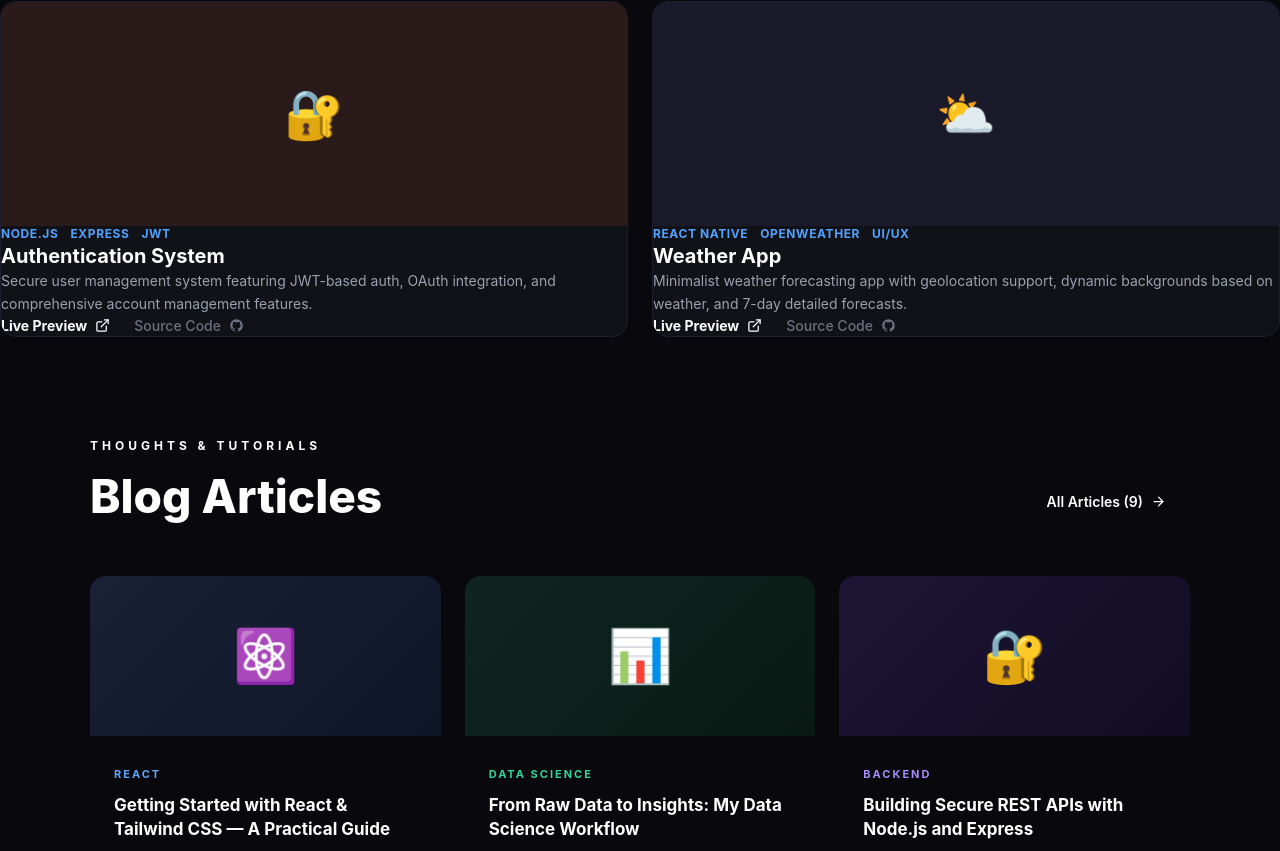
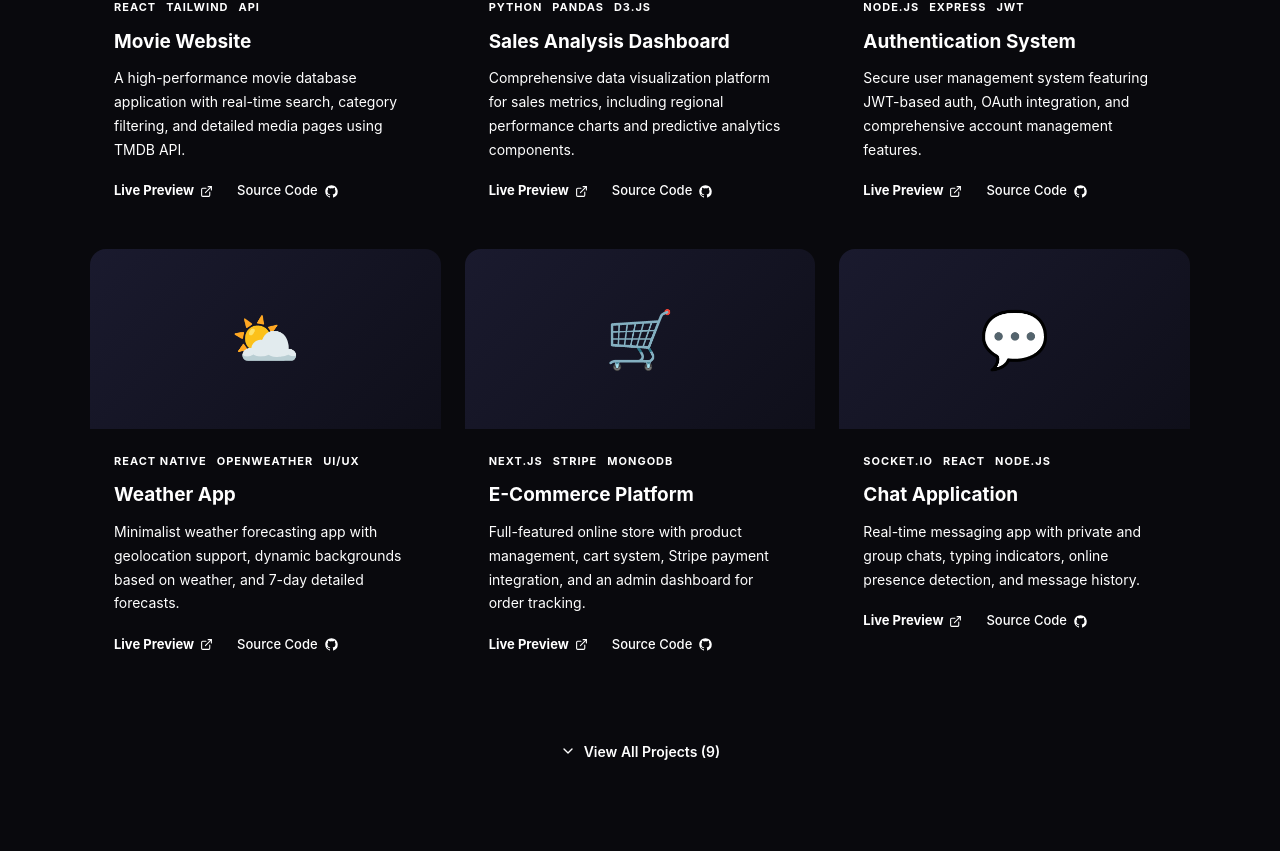
Before and after one commit to SamniHasnath/Portofolio-Website---NEW, a React app in the folder frontend/: page / in a window 1280 px wide. Shown: the part 4049-4900 px from the top of the page. Built offline with nearby package versions, Linux system fonts and the light colour scheme; the HTML template or start-up script is replaced by a standard one.

Commit message:
Update Projects section

```diff
--- a/frontend/src/components/Projects/Projects.jsx
+++ b/frontend/src/components/Projects/Projects.jsx
@@ -1,4 +1,7 @@
-import { ExternalLink } from 'lucide-react';
+import { useState } from 'react';
+import { ExternalLink, ChevronDown, ChevronUp } from 'lucide-react';
+
+const INITIAL_COUNT = 6;
 
 const GithubIcon = () => (
   <svg width="15" height="15" fill="currentColor" viewBox="0 0 24 24">
@@ -8,118 +11,184 @@ const GithubIcon = () => (
 
 const projects = [
   {
+    id: 1,
     title: 'Movie Website',
     tags: ['REACT', 'TAILWIND', 'API'],
-    description:
-      'A high-performance movie database application with real-time search, category filtering, and detailed media pages using TMDB API.',
-    imageBg: '#1a1a26',
     emoji: '🎬',
-    github: '#',
-    demo: '#',
+    description: 'A high-performance movie database application with real-time search, category filtering, and detailed media pages using TMDB API.',
+    githubUrl: '#',
+    demoUrl: '#',
   },
   {
+    id: 2,
     title: 'Sales Analysis Dashboard',
     tags: ['PYTHON', 'PANDAS', 'D3.JS'],
-    description:
-      'Comprehensive data visualization platform for sales metrics, including regional performance charts and predictive analytics components.',
-    imageBg: '#1a2a1a',
     emoji: '📊',
-    github: '#',
-    demo: '#',
+    description: 'Comprehensive data visualization platform for sales metrics, including regional performance charts and predictive analytics components.',
+    githubUrl: '#',
+    demoUrl: '#',
   },
   {
+    id: 3,
     title: 'Authentication System',
     tags: ['NODE.JS', 'EXPRESS', 'JWT'],
-    description:
-      'Secure user management system featuring JWT-based auth, OAuth integration, and comprehensive account management features.',
-    imageBg: '#2a1a1a',
     emoji: '🔐',
-    github: '#',
-    demo: '#',
+    description: 'Secure user management system featuring JWT-based auth, OAuth integration, and comprehensive account management features.',
+    githubUrl: '#',
+    demoUrl: '#',
   },
   {
+    id: 4,
     title: 'Weather App',
     tags: ['REACT NATIVE', 'OPENWEATHER', 'UI/UX'],
-    description:
-      'Minimalist weather forecasting app with geolocation support, dynamic backgrounds based on weather, and 7-day detailed forecasts.',
-    imageBg: '#1a1a2a',
     emoji: '⛅',
-    github: '#',
-    demo: '#',
+    description: 'Minimalist weather forecasting app with geolocation support, dynamic backgrounds based on weather, and 7-day detailed forecasts.',
+    githubUrl: '#',
+    demoUrl: '#',
+  },
+  {
+    id: 5,
+    title: 'E-Commerce Platform',
+    tags: ['NEXT.JS', 'STRIPE', 'MONGODB'],
+    emoji: '🛒',
+    description: 'Full-featured online store with product management, cart system, Stripe payment integration, and an admin dashboard for order tracking.',
+    githubUrl: '#',
+    demoUrl: '#',
+  },
+  {
+    id: 6,
+    title: 'Chat Application',
+    tags: ['SOCKET.IO', 'REACT', 'NODE.JS'],
+    emoji: '💬',
+    description: 'Real-time messaging app with private and group chats, typing indicators, online presence detection, and message history.',
+    githubUrl: '#',
+    demoUrl: '#',
+  },
+  {
+    id: 7,
+    title: 'Task Manager',
+    tags: ['REACT', 'REDUX', 'FIREBASE'],
+    emoji: '✅',
+    description: 'Productivity app with drag-and-drop kanban boards, deadline reminders, team collaboration features, and cloud sync via Firebase.',
+    githubUrl: '#',
+    demoUrl: '#',
+  },
+  {
+    id: 8,
+    title: 'AI Image Generator',
+    tags: ['PYTHON', 'OPENAI', 'FLASK'],
+    emoji: '🎨',
+    description: 'Web app that generates unique images from text prompts using the DALL-E API, with a gallery, download support, and prompt history.',
+    githubUrl: '#',
+    demoUrl: '#',
+  },
+  {
+    id: 9,
+    title: 'Portfolio CMS',
+    tags: ['NEXT.JS', 'SANITY', 'TAILWIND'],
+    emoji: '🗂️',
+    description: 'Headless CMS-powered portfolio template where all content is managed through Sanity Studio — no code changes needed for updates.',
+    githubUrl: '#',
+    demoUrl: '#',
   },
 ];
 
 export default function Projects() {
+  const [showAll, setShowAll] = useState(false);
+
+  const visible = showAll ? projects : projects.slice(0, INITIAL_COUNT);
+  const hasMore = projects.length > INITIAL_COUNT;
+
   return (
-    <section id="projects" className="py-28 px-6 bg-[#09090d] border-t border-[#1e1e2e]">
-      <div className="max-w-7xl mx-auto">
-        {/* Header row */}
-        <div className="flex flex-col md:flex-row md:items-end justify-between gap-6 mb-14">
+    <section id="projects" className="sec" style={{
+      padding: '100px 24px', background: 'var(--c-bg)',
+      borderTop: '1px solid var(--c-border)',
+    }}>
+      <div style={{ maxWidth: '1100px', margin: '0 auto' }}>
+        <div className="reveal" style={{
+          display: 'flex', flexWrap: 'wrap', alignItems: 'flex-end',
+          justifyContent: 'space-between', gap: '24px', marginBottom: '52px',
+        }}>
           <div>
-            <p className="text-blue-400 text-sm font-semibold tracking-widest uppercase mb-4">
+            <p style={{
+              color: 'var(--c-accent)', fontSize: '12px', fontWeight: '700',
+              letterSpacing: '4px', textTransform: 'uppercase', marginBottom: '14px',
+            }}>
               My Portfolio
             </p>
-            <h2 className="text-4xl md:text-5xl font-bold text-white leading-tight">
-              Building digital products
-              <br />
-              with passion &amp; precision
+            <h2 style={{
+              fontSize: 'clamp(28px, 4vw, 46px)', fontWeight: '800',
+              color: 'var(--c-text)', lineHeight: '1.2',
+            }}>
+              Building digital products<br />with passion &amp; precision
             </h2>
           </div>
-          <a
-            href="#projects"
-            className="inline-flex items-center px-6 py-3 rounded-xl bg-[#111118] border border-[#1e1e2e] text-white font-semibold hover:border-[#2d2d4d] transition-colors whitespace-nowrap"
-          >
-            Explore All Projects
-          </a>
         </div>
 
-        {/* Project cards grid */}
-        <div className="grid md:grid-cols-2 gap-6">
-          {projects.map((project) => (
-            <div
-              key={project.title}
-              className="bg-[#111118] border border-[#1e1e2e] rounded-2xl overflow-hidden hover:border-[#2d2d4d] transition-all"
+        <div className="reveal reveal-grid" style={{
+          display: 'grid',
+          gridTemplateColumns: 'repeat(auto-fit, minmax(300px, 1fr))',
+          gap: '24px',
+        }}>
+          {visible.map((project) => (
+            <div key={project.id} style={{
+              background: 'var(--c-card)', border: '1px solid var(--c-border)',
+              borderRadius: '16px', overflow: 'hidden',
+              transition: 'border-color 0.2s, transform 0.2s',
+            }}
+              onMouseEnter={e => {
+                e.currentTarget.style.borderColor = 'var(--c-border-hover)';
+                e.currentTarget.style.transform = 'translateY(-4px)';
+              }}
+              onMouseLeave={e => {
+                e.currentTarget.style.borderColor = 'var(--c-border)';
+                e.currentTarget.style.transform = 'translateY(0)';
+              }}
             >
-              {/* Image/thumbnail area */}
-              <div
-                className="w-full h-56 flex items-center justify-center text-5xl"
-                style={{ backgroundColor: project.imageBg }}
-              >
+              <div style={{
+                width: '100%', height: '180px',
+                background: 'linear-gradient(135deg, #1a1a2e, #0f0f1a)',
+                display: 'flex', alignItems: 'center',
+                justifyContent: 'center', fontSize: '56px',
+              }}>
                 {project.emoji}
               </div>
 
-              {/* Card content */}
-              <div className="p-6">
-                {/* Tags */}
-                <div className="flex flex-wrap gap-3 mb-3">
+              <div style={{ padding: '24px' }}>
+                <div style={{ display: 'flex', flexWrap: 'wrap', gap: '10px', marginBottom: '12px' }}>
                   {project.tags.map((tag) => (
-                    <span
-                      key={tag}
-                      className="text-xs font-bold text-blue-400 tracking-wider"
-                    >
+                    <span key={tag} style={{
+                      fontSize: '11px', fontWeight: '700',
+                      color: 'var(--c-accent)', letterSpacing: '1px',
+                    }}>
                       {tag}
                     </span>
                   ))}
                 </div>
-
-                <h3 className="text-xl font-bold text-white mb-3">
+                <h3 style={{ fontSize: '19px', fontWeight: '700', color: 'var(--c-text)', marginBottom: '10px' }}>
                   {project.title}
                 </h3>
-                <p className="text-gray-400 text-sm leading-relaxed mb-5">
+                <p style={{ color: 'var(--c-text-2)', fontSize: '14px', lineHeight: '1.7', marginBottom: '20px' }}>
                   {project.description}
                 </p>
-
-                {/* Links */}
-                <div className="flex items-center gap-6">
-                  <a
-                    href={project.demo}
-                    className="inline-flex items-center gap-2 text-sm font-bold text-white hover:text-blue-400 transition-colors"
+                <div style={{ display: 'flex', alignItems: 'center', gap: '24px' }}>
+                  <a href={project.demoUrl} style={{
+                    display: 'inline-flex', alignItems: 'center', gap: '6px',
+                    fontSize: '13px', fontWeight: '700', color: 'var(--c-text)',
+                    textDecoration: 'none', transition: 'color 0.2s',
+                  }}
+                    onMouseEnter={e => (e.currentTarget.style.color = 'var(--c-accent)')}
+                    onMouseLeave={e => (e.currentTarget.style.color = 'var(--c-text)')}
                   >
-                    Live Preview <ExternalLink size={15} />
+                    Live Preview <ExternalLink size={13} />
                   </a>
-                  <a
-                    href={project.github}
-                    className="inline-flex items-center gap-2 text-sm font-medium text-gray-500 hover:text-gray-300 transition-colors"
+                  <a href={project.githubUrl} style={{
+                    display: 'inline-flex', alignItems: 'center', gap: '6px',
+                    fontSize: '13px', fontWeight: '500', color: 'var(--c-text-2)',
+                    textDecoration: 'none', transition: 'color 0.2s',
+                  }}
+                    onMouseEnter={e => (e.currentTarget.style.color = 'var(--c-text)')}
+                    onMouseLeave={e => (e.currentTarget.style.color = 'var(--c-text-2)')}
                   >
                     Source Code <GithubIcon />
                   </a>
@@ -128,6 +197,35 @@ export default function Projects() {
             </div>
           ))}
         </div>
+
+        {hasMore && (
+          <div style={{ textAlign: 'center', marginTop: '48px' }}>
+            <button
+              onClick={() => setShowAll(!showAll)}
+              style={{
+                display: 'inline-flex', alignItems: 'center', gap: '8px',
+                padding: '14px 32px', borderRadius: '12px',
+                background: 'var(--c-card)', border: '1px solid var(--c-border)',
+                color: 'var(--c-text)', fontWeight: '600', fontSize: '14px',
+                cursor: 'pointer', transition: 'border-color 0.2s, transform 0.2s',
+              }}
+              onMouseEnter={e => {
+                e.currentTarget.style.borderColor = 'var(--c-border-hover)';
+                e.currentTarget.style.transform = 'translateY(-2px)';
+              }}
+              onMouseLeave={e => {
+                e.currentTarget.style.borderColor = 'var(--c-border)';
+                e.currentTarget.style.transform = 'translateY(0)';
+              }}
+            >
+              {showAll ? (
+                <><ChevronUp size={16} /> Show Less</>
+              ) : (
+                <><ChevronDown size={16} /> View All Projects ({projects.length})</>
+              )}
+            </button>
+          </div>
+        )}
       </div>
     </section>
   );
```
